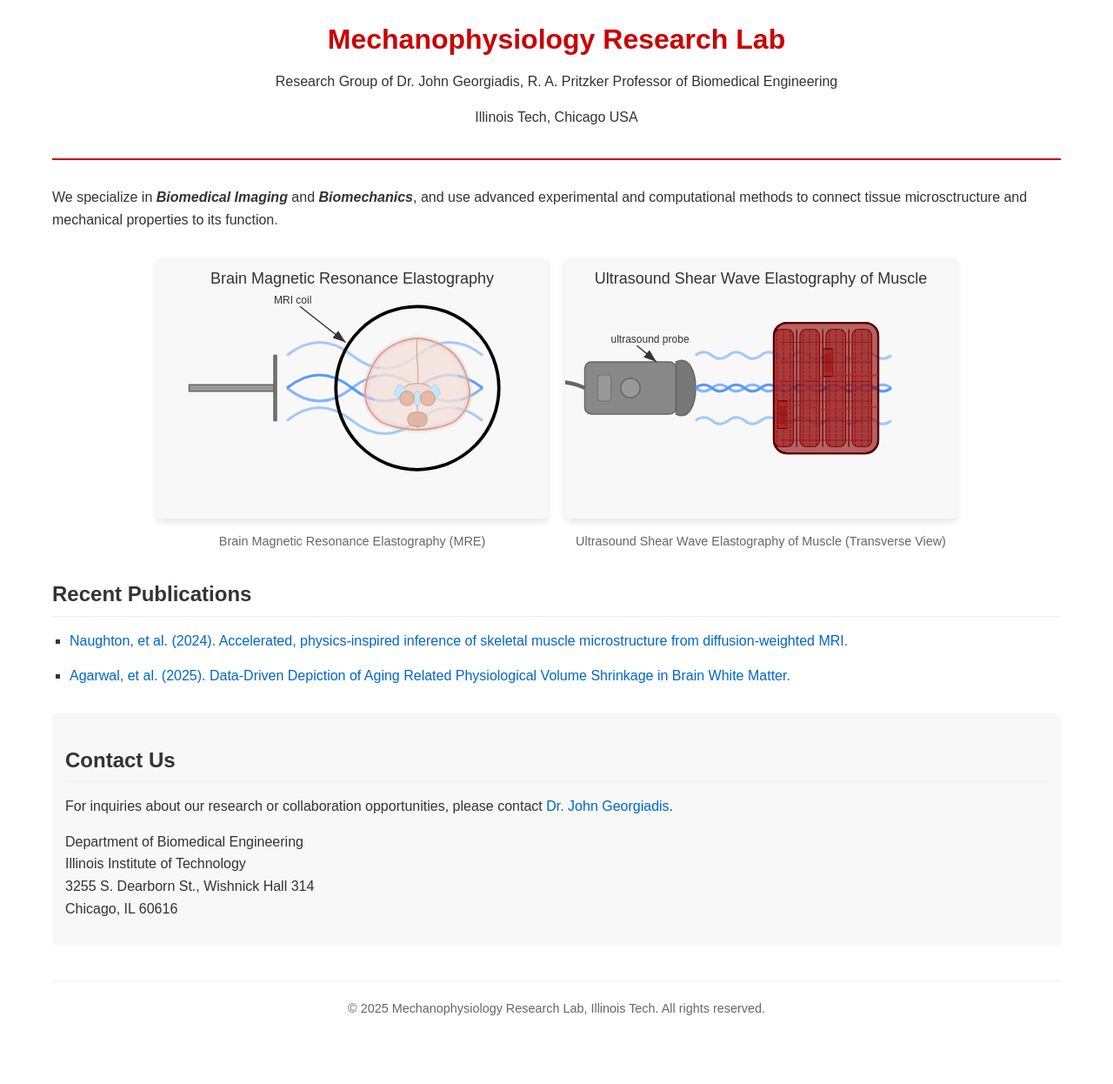
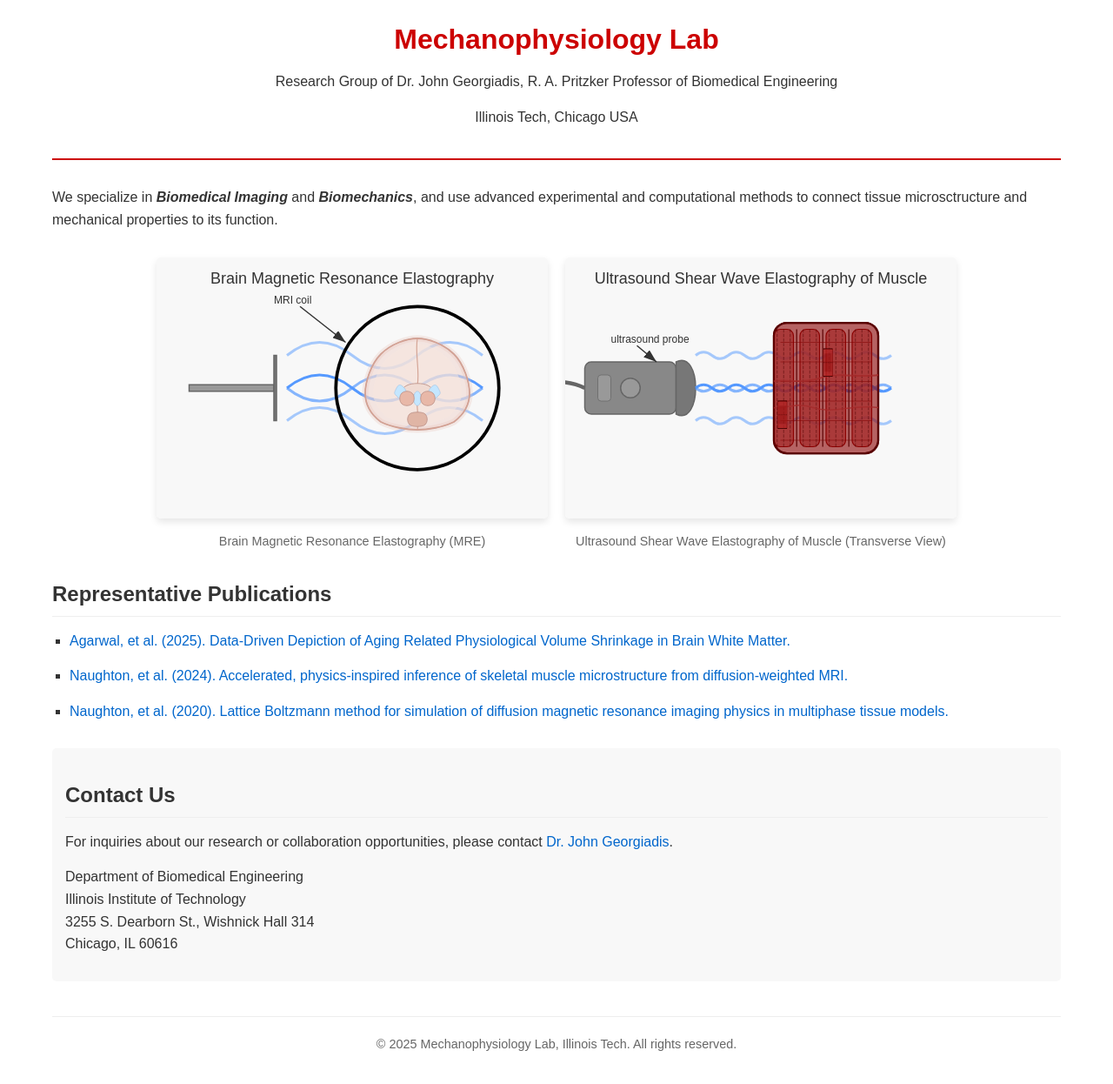
Before and after one commit to JGeorgiadis/Mechanophysiology-Lab, a plain HTML site: page index.html in a window 1280 px wide. Shown: the whole page at 87% size. Before the commit the page ends 1206 px from the top, so only its background shows below. Drawn offline with Linux system fonts and the light colour scheme.

Commit message:
Update index.html

```diff
--- a/index.html
+++ b/index.html
@@ -3,7 +3,7 @@
 <head>
     <meta charset="UTF-8">
     <meta name="viewport" content="width=device-width, initial-scale=1.0">
-    <title>Mechanophysiology Research Lab | Illinois Tech</title>
+    <title>Mechanophysiology Lab | Illinois Tech</title>
     <style>
         /* Modern, clean styling */
         * {
@@ -135,7 +135,7 @@
 </head>
 <body>
     <header>
-        <h1>Mechanophysiology Research Lab</h1>
+        <h1>Mechanophysiology Lab</h1>
         <p>Research Group of Dr. John Georgiadis, R. A. Pritzker Professor of Biomedical Engineering</p>
         <p>Illinois Tech, Chicago USA</p>
     </header>
@@ -158,16 +158,21 @@
         </section>
 
         <section class="publications">
-            <h2>Recent Publications</h2>
+            <h2>Representative Publications</h2>
             <ul>
                 <li>
+                    <a href="Publications/Agarwal_2025_Data-Driven Depiction of Aging Related Physiological Volume Shrinkage BWM.pdf">
+                        Agarwal, et al. (2025). Data-Driven Depiction of Aging Related Physiological Volume Shrinkage in Brain White Matter.
+                    </a>
+                </li>
+                 <li>
                     <a href="Publications/Naughton_2024_Accelerated_physics-inspired_skeletal_muscle_microstructure_dMRI.pdf">
                         Naughton, et al. (2024). Accelerated, physics-inspired inference of skeletal muscle microstructure from diffusion-weighted MRI.
                     </a>
                 </li>
                 <li>
-                    <a href="Publications/Agarwal_2025_Data-Driven Depiction of Aging Related Physiological Volume Shrinkage BWM.pdf">
-                        Agarwal, et al. (2025). Data-Driven Depiction of Aging Related Physiological Volume Shrinkage in Brain White Matter.
+                    <a href="Publications/Naughton_2020_LBM_simulation_dMRI_multiphase tissue models.pdf">
+                        Naughton, et al. (2020). Lattice Boltzmann method for simulation of diffusion magnetic resonance imaging physics in multiphase tissue models.
                     </a>
                 </li>
             </ul>
@@ -184,7 +189,7 @@
     </main>
 
     <footer>
-        <p>&copy; 2025 Mechanophysiology Research Lab, Illinois Tech. All rights reserved.</p>
+        <p>&copy; 2025 Mechanophysiology Lab, Illinois Tech. All rights reserved.</p>
     </footer>
 </body>
 </html>
```
